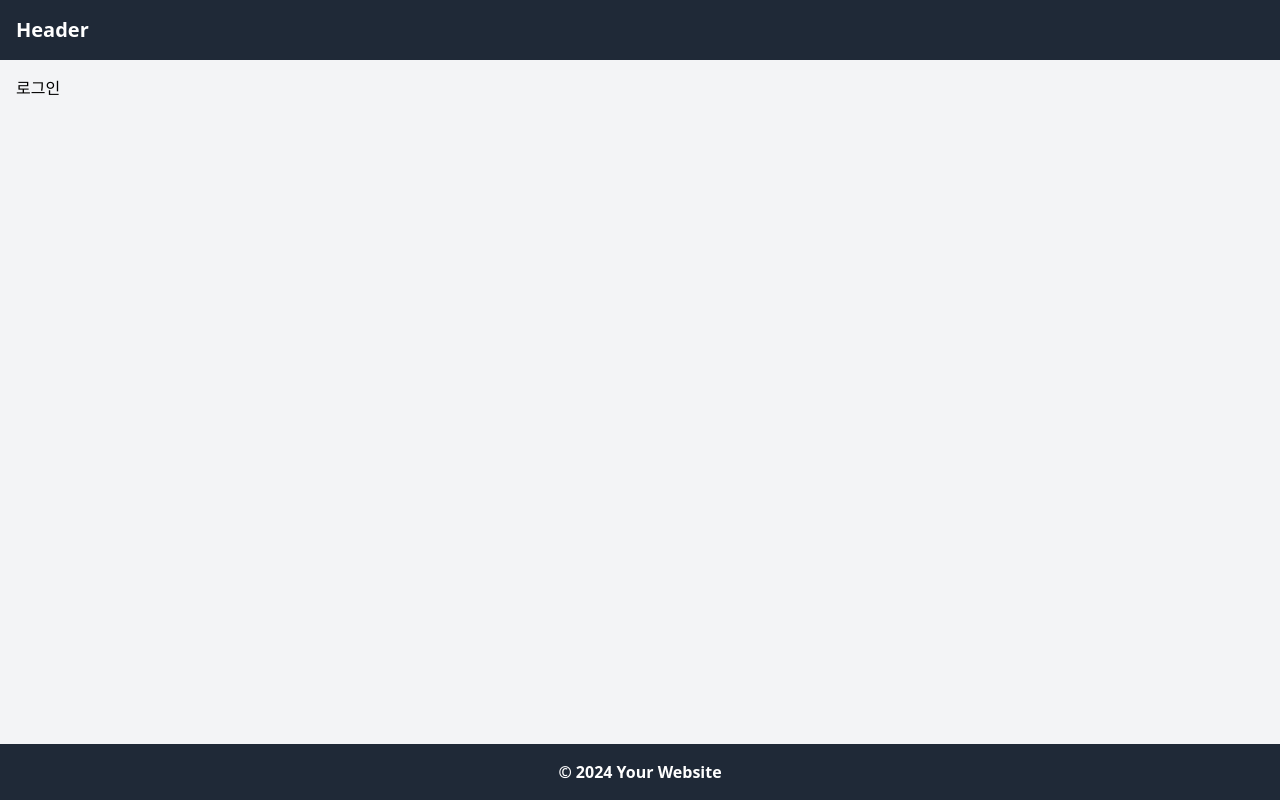
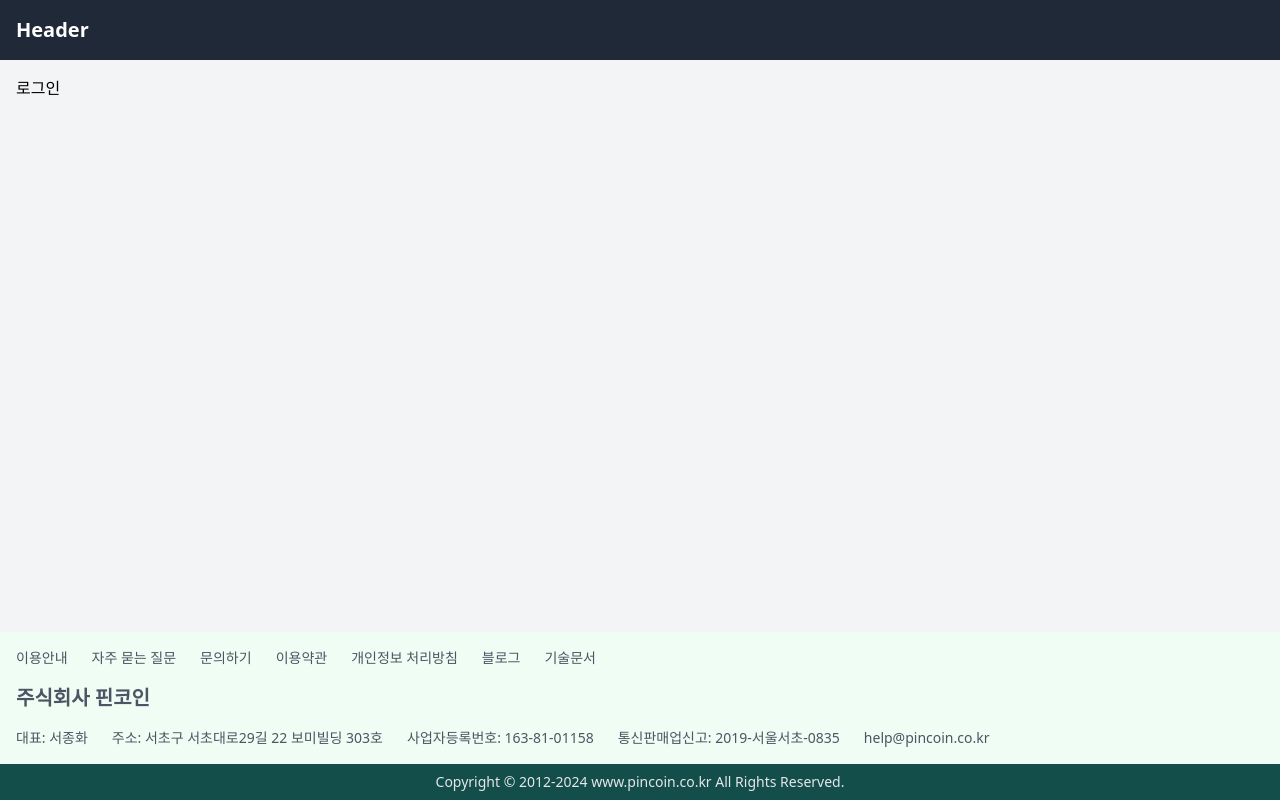
Before and after one commit to mairoo/guava, a Next.js app: page / in a window 1280 px wide. Built offline with nearby package versions, Linux system fonts and the light colour scheme.

Commit message:
footer spacing

```diff
--- /dev/null
+++ b/src/components/FooterContent.tsx
@@ -0,0 +1,71 @@
+import React from 'react';
+
+export const FooterContent = () => {
+  return (
+    <>
+      <div className="bg-green-50 text-gray-600">
+        <div className="container max-w-7xl mx-auto px-4">
+          {/* Top Section: Navigation Links */}
+          <div className="pt-4">
+            <div className="flex flex-wrap gap-x-6 gap-y-1">
+              <a href="/guide" className="hover:text-gray-900">
+                이용안내
+              </a>
+              <a href="/faq" className="hover:text-gray-900">
+                자주 묻는 질문
+              </a>
+              <a href="/contact" className="hover:text-gray-900">
+                문의하기
+              </a>
+              <a href="/terms" className="hover:text-gray-900">
+                이용약관
+              </a>
+              <a href="/privacy" className="hover:text-gray-900">
+                개인정보 처리방침
+              </a>
+              <a href="/blog" className="hover:text-gray-900">
+                블로그
+              </a>
+              <a href="/docs" className="hover:text-gray-900">
+                기술문서
+              </a>
+            </div>
+          </div>
+
+          {/* Space between sections */}
+          <div className="h-4" />
+
+          {/* Company Info */}
+          <div className="pb-4">
+            <p className="text-xl font-bold mb-4">주식회사 핀코인</p>
+            <div className="flex flex-wrap gap-x-6 gap-y-1">
+              <p>대표: 서종화</p>
+              <p>주소: 서초구 서초대로29길 22 보미빌딩 303호</p>
+              <p>사업자등록번호: 163-81-01158</p>
+              <p>통신판매업신고: 2019-서울서초-0835</p>
+              <p>
+                <a
+                  href="mailto:help@pincoin.co.kr"
+                  className="hover:text-gray-900"
+                >
+                  help@pincoin.co.kr
+                </a>
+              </p>
+            </div>
+          </div>
+        </div>
+      </div>
+
+      {/* Copyright */}
+      <div className="bg-teal-900 text-gray-200">
+        <div className="container mx-auto px-4">
+          <div className="py-2 text-center">
+            <span>Copyright © 2012-2024 www.pincoin.co.kr</span>
+            <br className="sm:hidden" />
+            <span className="sm:inline"> All Rights Reserved.</span>
+          </div>
+        </div>
+      </div>
+    </>
+  );
+};
--- a/src/components/layout/Footer.tsx
+++ b/src/components/layout/Footer.tsx
@@ -1,5 +1,13 @@
-export const Footer = () => (
-  <footer className="bg-gray-800 text-white p-4">
-    <p className="text-center font-bold">&copy; 2024 Your Website</p>
+import classNames from 'classnames';
+import { ReactNode } from 'react';
+
+interface FooterProps {
+  children?: ReactNode;
+  className?: string;
+}
+
+export const Footer = ({ children, className }: FooterProps) => (
+  <footer className={classNames('w-full text-sm', className)}>
+    {children}
   </footer>
 );
--- a/src/components/layout/MainLayout.tsx
+++ b/src/components/layout/MainLayout.tsx
@@ -1,3 +1,4 @@
+import { FooterContent } from '@/components/FooterContent';
 import { Footer, Header } from '@/components/layout';
 
 import React, { ReactNode } from 'react';
@@ -11,7 +12,9 @@ export const MainLayout = ({ children }: MainLayoutProps) => {
     <div className="min-h-screen flex flex-col">
       <Header />
       <main className="flex-1 bg-gray-100 p-4">{children}</main>
-      <Footer />
+      <Footer>
+        <FooterContent />
+      </Footer>
     </div>
   );
 };
```
